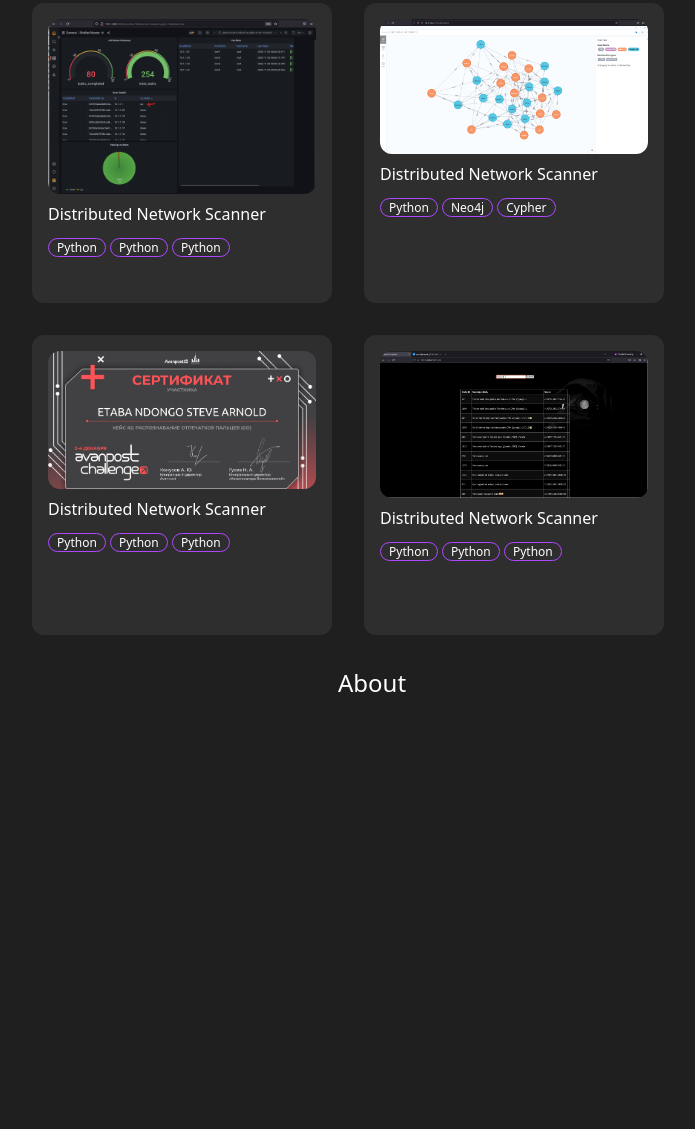
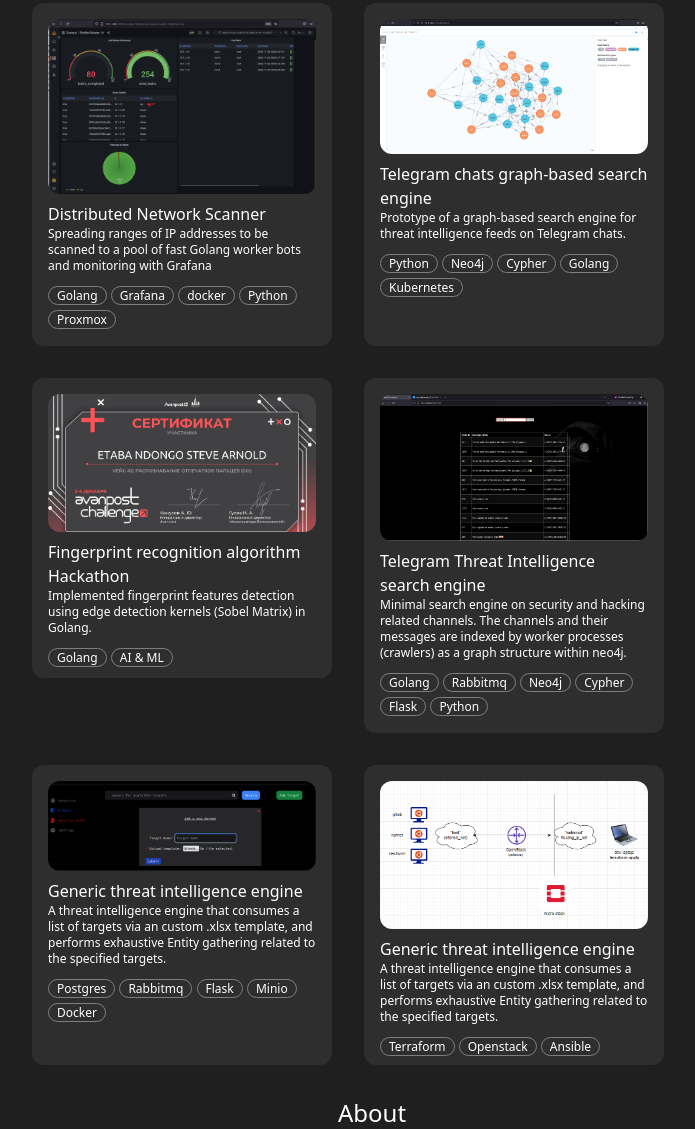
Before and after one commit to r0psteev/Portfolio, a website built with Vite: page index.html in a window 1280 px wide. Shown: the part 458-1587 px from the top of the page, without its empty margins (268-963 px from the left). Before the commit the page ends 1157 px from the top, so only its background shows below. Built offline with nearby package versions, Linux system fonts and the light colour scheme.

Commit message:
added new items to project section, and added description section to each project

```diff
--- a/index.html
+++ b/index.html
@@ -34,43 +34,107 @@
       <p class="text-2xl text-center">Projects</p>
 
       <div class="flex flex-wrap  mx-[300px] space-x-8 space-y-8 mt-8">
-        <a href="https://github.com/r0psteev/cthulu-net/" class="rounded-xl p-4 flex flex-col w-[300px] h-[300px] bg-[#2e2e2e]">
+        <a href="https://github.com/r0psteev/cthulu-net/" class="rounded-xl p-4 flex flex-col w-[300px] bg-[#2e2e2e]">
           <img width="300" class="rounded-xl" src="/1.png" alt="cthulu network scanner">
-          <p class="mt-2">Distributed Network Scanner</p>
           <div class="mt-2">
-            <span class="px-2 border-[1px] border-purple-500 rounded-xl text-xs">Python</span>
-            <span class="px-2 border-[1px] border-purple-500 rounded-xl text-xs">Python</span>
-            <span class="px-2 border-[1px] border-purple-500 rounded-xl text-xs">Python</span>
+            <p>Distributed Network Scanner</p>
+            <div class="text-xs">Spreading ranges of IP addresses to be scanned to a pool of fast Golang worker bots and monitoring with Grafana</div>
+          </div>
+          <div class="mt-2">
+            <span class="px-2 border-[1px] border-[#7e7e7e] rounded-xl text-xs">Golang</span>
+            <span class="px-2 border-[1px] border-[#7e7e7e] rounded-xl text-xs">Grafana</span>
+            <span class="px-2 border-[1px] border-[#7e7e7e] rounded-xl text-xs">docker</span>
+            <span class="px-2 border-[1px] border-[#7e7e7e] rounded-xl text-xs">Python</span>
+            <span class="px-2 border-[1px] border-[#7e7e7e] rounded-xl text-xs">Proxmox</span>
           </div>
         </a>
 
-        <a href="https://www.youtube.com/watch?v=R4qugZ8TYx0" class="rounded-xl p-4 flex flex-col w-[300px] h-[300px] bg-[#2e2e2e]">
-          <img width="300" class="rounded-xl" src="/2.png" alt="cthulu network scanner">
-          <p class="mt-2">Distributed Network Scanner</p>
+        <a href="https://www.youtube.com/watch?v=R4qugZ8TYx0" class="rounded-xl p-4 flex flex-col w-[300px] bg-[#2e2e2e]">
+          <img width="300" class="rounded-xl" src="/2.png" alt="Telegram graph-based search engine">
           <div class="mt-2">
-            <span class="px-2 border-[1px] border-purple-500 rounded-xl text-xs">Python</span>
-            <span class="px-2 border-[1px] border-purple-500 rounded-xl text-xs">Neo4j</span>
-            <span class="px-2 border-[1px] border-purple-500 rounded-xl text-xs">Cypher</span>
+            <p>Telegram chats graph-based search engine</p>
+            <div class="text-xs">
+              Prototype of a graph-based search engine for threat intelligence feeds
+              on Telegram chats.
+            </div>
+          </div>
+          <div class="mt-2">
+            <span class="px-2 border-[1px] border-[#7e7e7e] rounded-xl text-xs">Python</span>
+            <span class="px-2 border-[1px] border-[#7e7e7e] rounded-xl text-xs">Neo4j</span>
+            <span class="px-2 border-[1px] border-[#7e7e7e] rounded-xl text-xs">Cypher</span>
+            <span class="px-2 border-[1px] border-[#7e7e7e] rounded-xl text-xs">Golang</span>
+            <span class="px-2 border-[1px] border-[#7e7e7e] rounded-xl text-xs">Kubernetes</span>
           </div>
         </a>
 
         <a href="https://github.com/r0psteev/avanpostCase2/" class="rounded-xl p-4 flex flex-col w-[300px] h-[300px] bg-[#2e2e2e]">
-          <img width="300" class="rounded-xl" src="/3.png" alt="cthulu network scanner">
-          <p class="mt-2">Distributed Network Scanner</p>
+          <img width="300" class="rounded-xl" src="/3.png" alt="Avanpost.ru Fingerprint recognition algorithm">
           <div class="mt-2">
-            <span class="px-2 border-[1px] border-purple-500 rounded-xl text-xs">Python</span>
-            <span class="px-2 border-[1px] border-purple-500 rounded-xl text-xs">Python</span>
-            <span class="px-2 border-[1px] border-purple-500 rounded-xl text-xs">Python</span>
+            <p>Fingerprint recognition algorithm Hackathon</p>
+            <div class="text-xs">
+              Implemented fingerprint features detection using edge detection kernels
+              (Sobel Matrix) in Golang.
+            </div>
+          </div>
+          <div class="mt-2">
+            <span class="px-2 border-[1px] border-[#7e7e7e] rounded-xl text-xs">Golang</span>
+            <span class="px-2 border-[1px] border-[#7e7e7e] rounded-xl text-xs">AI & ML</span>
           </div>
         </a>
 
-        <a href="https://github.com/r0psteev/tracecat" class="rounded-xl p-4 flex flex-col w-[300px] h-[300px] bg-[#2e2e2e]">
-          <img width="300" class="rounded-xl" src="/4.png" alt="cthulu network scanner">
-          <p class="mt-2">Distributed Network Scanner</p>
+        <a href="https://github.com/r0psteev/tracecat" class="rounded-xl p-4 flex flex-col w-[300px]  bg-[#2e2e2e]">
+          <img width="300" class="rounded-xl" src="/4.png" alt="Telegram threat intelligence search engine">
           <div class="mt-2">
-            <span class="px-2 border-[1px] border-purple-500 rounded-xl text-xs">Python</span>
-            <span class="px-2 border-[1px] border-purple-500 rounded-xl text-xs">Python</span>
-            <span class="px-2 border-[1px] border-purple-500 rounded-xl text-xs">Python</span>
+            <p>Telegram Threat Intelligence search engine</p>
+            <div class="text-xs">
+              Minimal search engine on security and hacking related channels.
+              The channels and their messages are indexed by worker processes (crawlers)
+              as a graph structure within neo4j.
+            </div>
+          </div>
+          <div class="mt-2">
+            <span class="px-2 border-[1px] border-[#7e7e7e] rounded-xl text-xs">Golang</span>
+            <span class="px-2 border-[1px] border-[#7e7e7e] rounded-xl text-xs">Rabbitmq</span>
+            <span class="px-2 border-[1px] border-[#7e7e7e] rounded-xl text-xs">Neo4j</span>
+            <span class="px-2 border-[1px] border-[#7e7e7e] rounded-xl text-xs">Cypher</span>
+            <span class="px-2 border-[1px] border-[#7e7e7e] rounded-xl text-xs">Flask</span>
+            <span class="px-2 border-[1px] border-[#7e7e7e] rounded-xl text-xs">Python</span>
+          </div>
+        </a>
+
+        <a href="#" class="rounded-xl p-4 flex flex-col w-[300px] h-[300px] bg-[#2e2e2e]">
+          <img width="300" class="rounded-xl" src="/5.png" alt="Generic threat Intelligence engine">
+          <div class="mt-2">
+            <p>Generic threat intelligence engine</p>
+            <div class="text-xs">
+              A threat intelligence engine that consumes a list of targets
+              via an custom .xlsx template, and performs exhaustive Entity
+              gathering related to the specified targets.
+            </div>
+          </div>
+          <div class="mt-2">
+            <span class="px-2 border-[1px] border-[#7e7e7e] rounded-xl text-xs">Postgres</span>
+            <span class="px-2 border-[1px] border-[#7e7e7e] rounded-xl text-xs">Rabbitmq</span>
+            <span class="px-2 border-[1px] border-[#7e7e7e] rounded-xl text-xs">Flask</span>
+            <span class="px-2 border-[1px] border-[#7e7e7e] rounded-xl text-xs">Minio</span>
+            <span class="px-2 border-[1px] border-[#7e7e7e] rounded-xl text-xs">Docker</span>
+          </div>
+        </a>
+
+        <a href="#" class="rounded-xl p-4 flex flex-col w-[300px] h-[300px] bg-[#2e2e2e]">
+          <img width="300" class="rounded-xl" src="/6.png" alt="Generic threat Intelligence engine">
+          <div class="mt-2">
+            <p>Generic threat intelligence engine</p>
+            <div class="text-xs">
+              A threat intelligence engine that consumes a list of targets
+              via an custom .xlsx template, and performs exhaustive Entity
+              gathering related to the specified targets.
+            </div>
+          </div>
+          <div class="mt-2">
+            <span class="px-2 border-[1px] border-[#7e7e7e] rounded-xl text-xs">Terraform</span>
+            <span class="px-2 border-[1px] border-[#7e7e7e] rounded-xl text-xs">Openstack</span>
+            <span class="px-2 border-[1px] border-[#7e7e7e] rounded-xl text-xs">Ansible</span>
           </div>
         </a>
 
```
Also changed, not shown: README.md, public/5.png (added), public/6.png (added).
